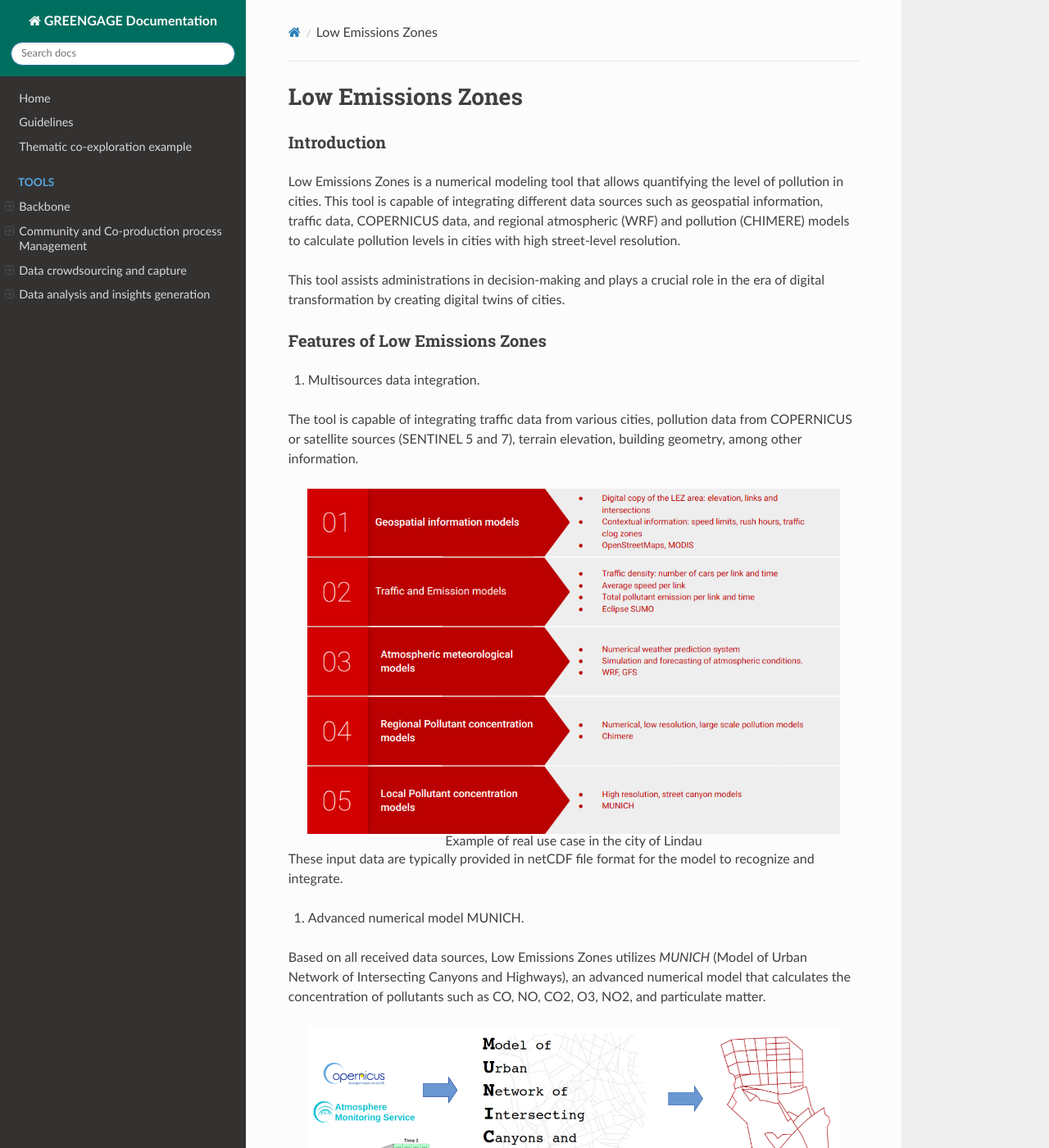
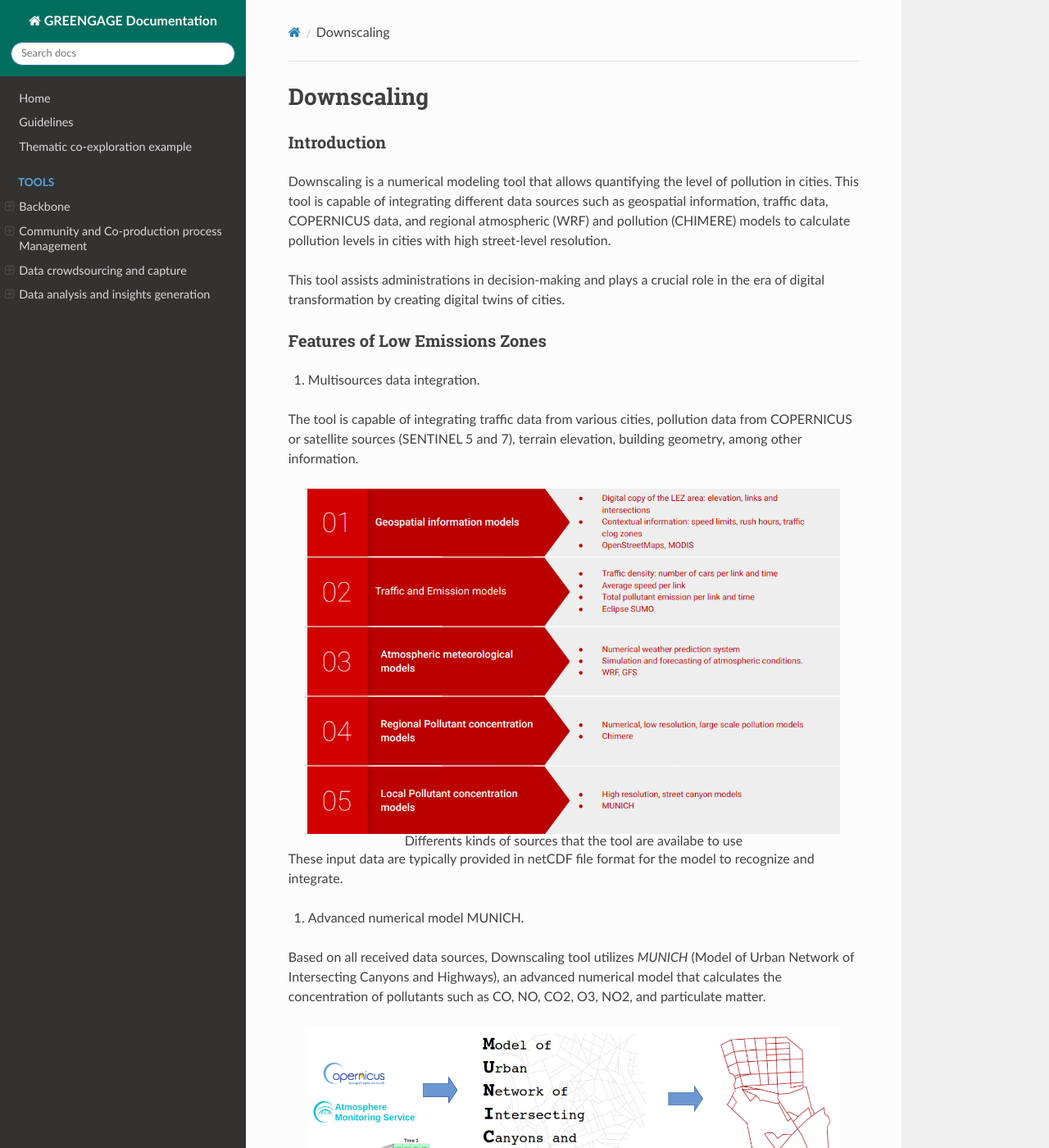
Before and after one commit to Greengage-project/Documentation, an MkDocs documentation site: the page built from docs/tools/downscaling/index.md, in a window 1280 px wide and 1400 px high. Shown: the whole window at 82% size. Built offline with MkDocs 1.6.1, drawn with Linux system fonts in a browser that asks for light colours; nearby versions of some CDN libraries; some of the changed text lies outside the part shown.

Commit message:
update downscaling

```diff
--- a/docs/tools/low_emissions_zones/index.md
+++ b/docs/tools/downscaling/index.md
@@ -1,11 +1,11 @@
 
 
-# Low Emissions Zones
+# Downscaling
 
 
 ### Introduction
 
-Low Emissions Zones is a numerical modeling tool that allows quantifying the level of pollution in cities. This tool is capable of integrating different data sources such as geospatial information, traffic data, COPERNICUS data, and regional atmospheric (WRF) and pollution (CHIMERE) models to calculate pollution levels in cities with high street-level resolution.
+Downscaling is a numerical modeling tool that allows quantifying the level of pollution in cities. This tool is capable of integrating different data sources such as geospatial information, traffic data, COPERNICUS data, and regional atmospheric (WRF) and pollution (CHIMERE) models to calculate pollution levels in cities with high street-level resolution.
 
 This tool assists administrations in decision-making and plays a crucial role in the era of digital transformation by creating digital twins of cities.
 
@@ -19,7 +19,7 @@
 
 <div style="text-align: center;">
   <img src="assets/munich_sources.png" alt="Differents kinds of sources that the tool are availabe to use." style="width: 650px;" />
-  <figcaption>Example of real use case in the city of Lindau</figcaption>
+  <figcaption>Differents kinds of sources that the tool are availabe to use</figcaption>
 </div>
 
 
@@ -28,19 +28,19 @@
 
 2. Advanced numerical model MUNICH.
 
-Based on all received data sources, Low Emissions Zones utilizes *MUNICH* (Model of Urban Network of Intersecting Canyons and Highways), an advanced numerical model that calculates the concentration of pollutants such as CO, NO, CO2, O3, NO2, and particulate matter.
+Based on all received data sources, Downscaling tool utilizes *MUNICH* (Model of Urban Network of Intersecting Canyons and Highways), an advanced numerical model that calculates the concentration of pollutants such as CO, NO, CO2, O3, NO2, and particulate matter.
 
 
 <div style="text-align: center;">
   <img src="assets/munich_diagram.png" alt="General diagram of downscaling superresolution architecture." style="width: 650px;" />
-  <figcaption>Example of real use case in the city of Lindau</figcaption>
+  <figcaption>General diagram of downscaling superresolution architecture.</figcaption>
 </div>
 
 
 
 <div style="text-align: center;">
   <img src="assets/MUNICH1.png" alt="Example of MUNICH pollutant calculation." style="width: 650px;" />
-  <figcaption>Example of real use case in the city of Lindau</figcaption>
+  <figcaption>Example of MUNICH pollutant calculation.</figcaption>
 </div>
 
 3. Geospatial analysis.
@@ -60,7 +60,7 @@
 
 <div style="text-align: center;">
   <img src="assets/diagrama1.png" alt="Workflow of the tool." style="width: 600px;" />
-  <figcaption>Example of real use case in the city of Lindau</figcaption>
+  <figcaption>Workflow of the tool.</figcaption>
 </div>
 
 
```
Also changed, not shown: docs/tools/downscaling/assets/MUNICH1.png (renamed from docs/tools/low_emissions_zones/assets/MUNICH1.png), docs/tools/downscaling/assets/diagrama1.png (renamed from docs/tools/low_emissions_zones/assets/diagrama1.png), docs/tools/downscaling/assets/lindau_usecase.png (renamed from docs/tools/low_emissions_zones/assets/lindau_usecase.png), docs/tools/downscaling/assets/munich_diagram.png (renamed from docs/tools/low_emissions_zones/assets/munich_diagram.png), docs/tools/downscaling/assets/munich_sources.png (renamed from docs/tools/low_emissions_zones/assets/munich_sources.png).
